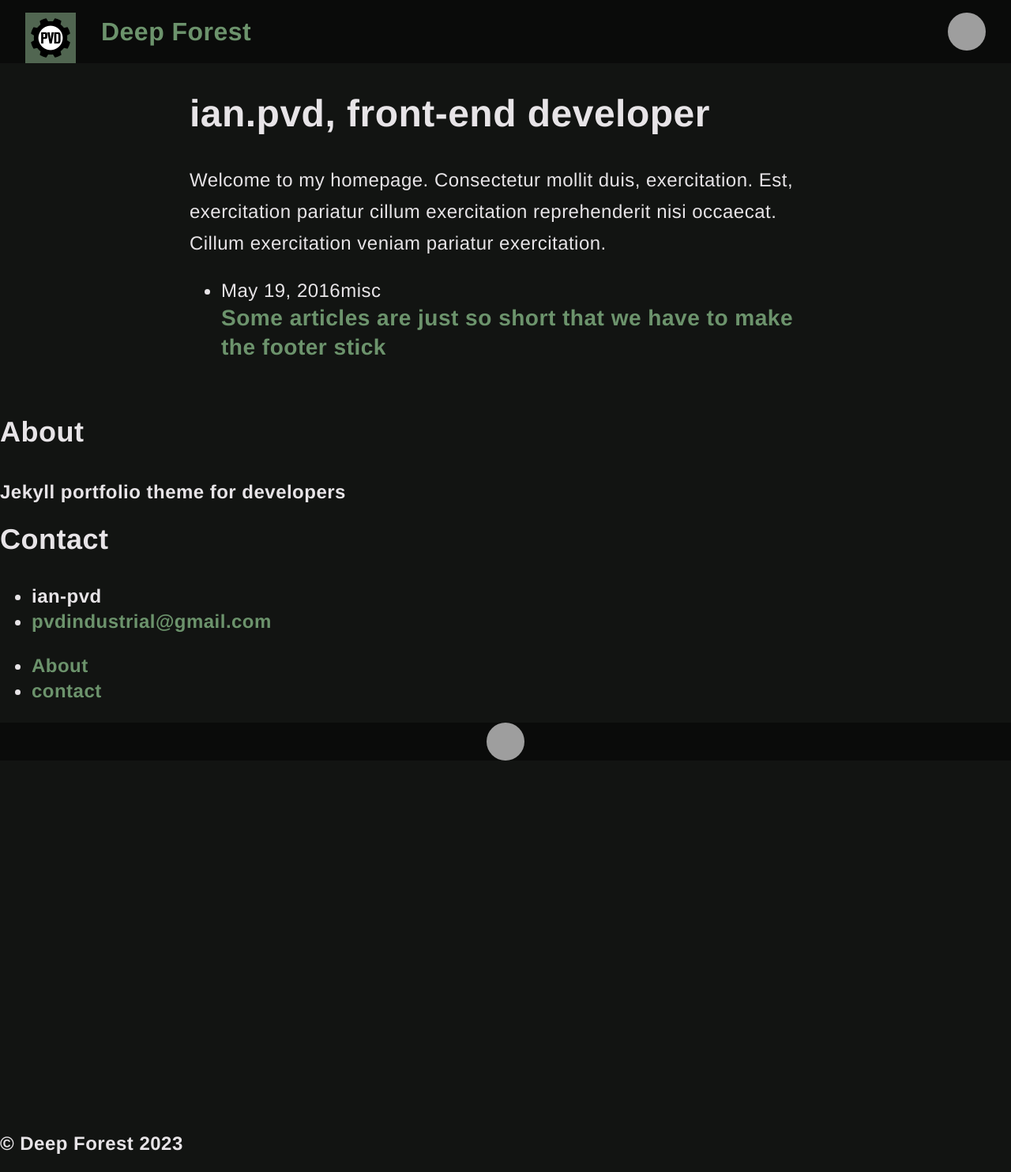
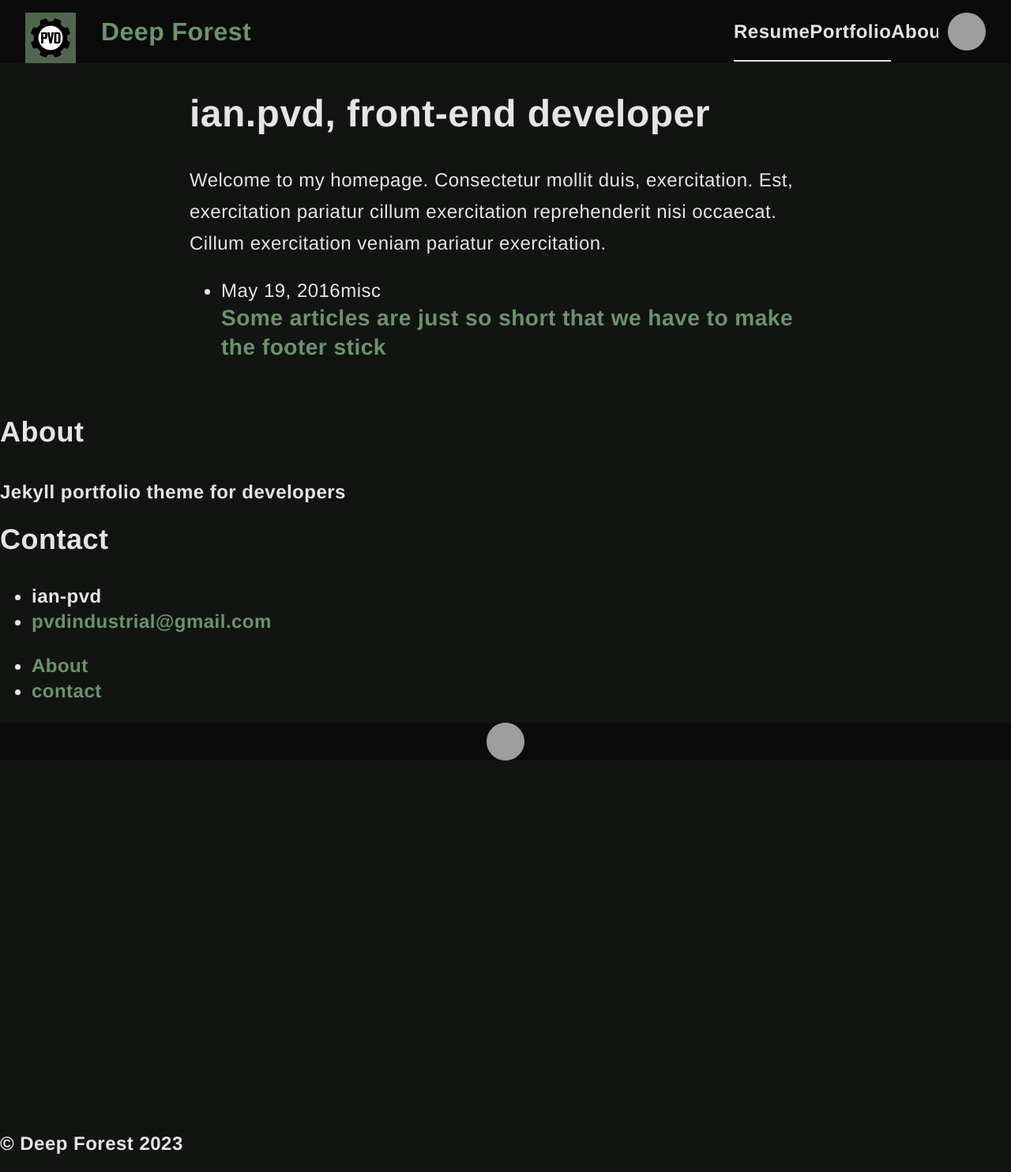
Before and after one commit to ian-pvd/deep-forest, a Jekyll site: the page built from index.md, in a window 1280 px wide. Shown: the whole page at 79% size. Built offline with Jekyll 4.4.1, drawn with Linux system fonts in a browser that asks for light colours; grey boxes are pictures that could not be loaded.

Commit message:
style desktop nav menu

```diff
--- a/_sass/includes/site-header.scss
+++ b/_sass/includes/site-header.scss
@@ -118,7 +118,7 @@
 	padding: 0;
 
 	@media #{$desktop} {
-		display: none; // TODO
+		display: flex;
 	}
 }
 
```
